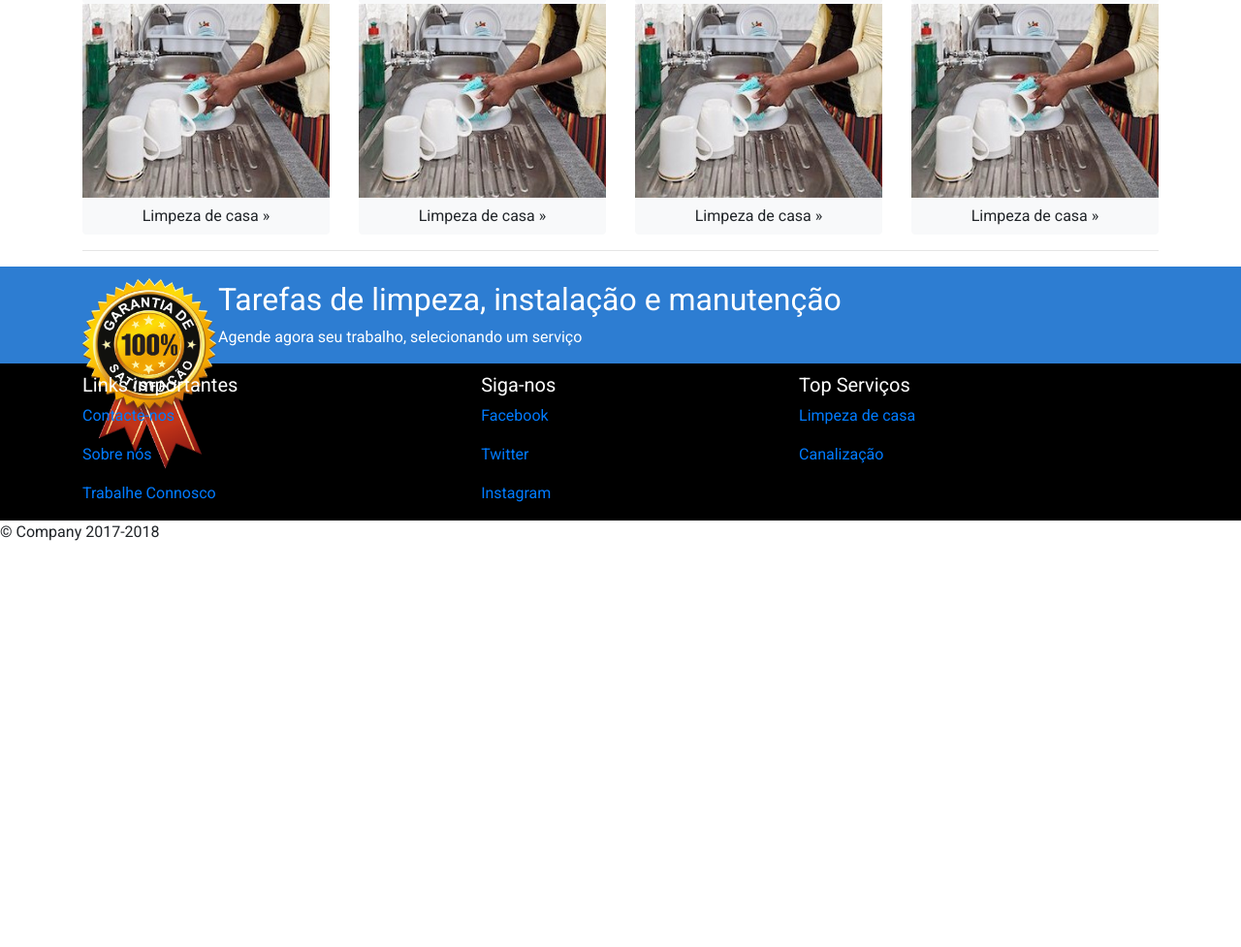
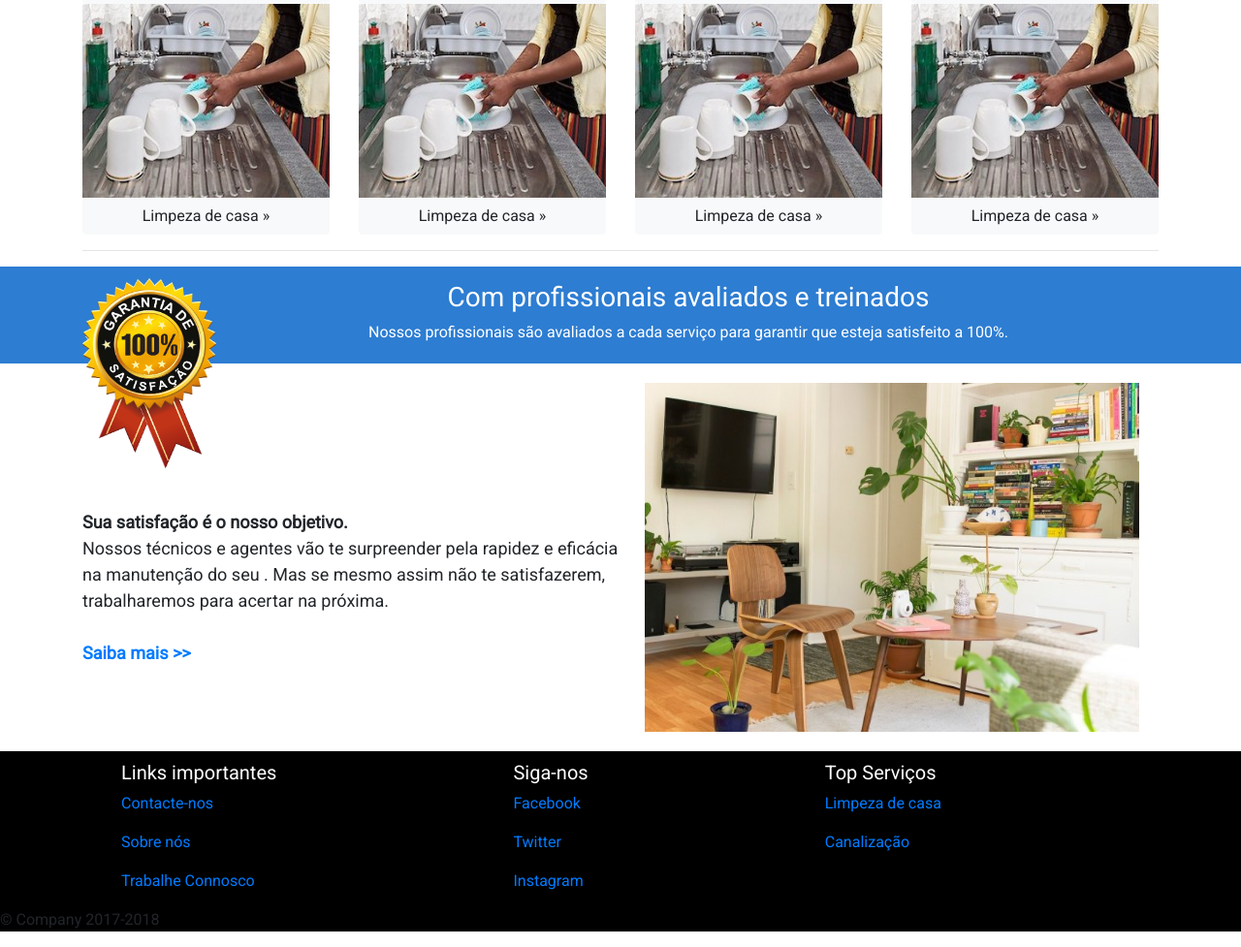
Before and after one commit to AbelKinkela/WeezaProject, a Django app: page / in a window 1280 px wide. Shown: the part 882-1859 px from the top of the page at 97% size. Before the commit the page ends 1440 px from the top, so only its background shows below. Run offline with Django 3.2, Linux system fonts and the light colour scheme; some libraries are stand-ins or nearby versions.

Commit message:
melhorias na barra de garantia e no footer

```diff
--- a/common-static/css/styles.css
+++ b/common-static/css/styles.css
@@ -72,12 +72,12 @@ body {
     height: 100px;
 }
 
-.banner-bar-text{
+.banner-bar-text, .garanty-bar-text{
     padding-top: 15px;
+
 }
 
 .garanty-bar{
-
     background-color: #2D7DD2;
     color: #ffffff;
     height: 100px;
@@ -95,6 +95,24 @@ body {
 .garanty-bar div{
     flex-grow: 2;
 }
+.garanty-bar div > div{
+    text-align: center;
+}
+
+.garanty-content{
+    display: flex;
+}
+
+.garanty-content img{
+    padding: 20px;
+    flex-grow: 2
+}
+
+.garanty-text{
+    font-size: 18px;
+    padding: 150px 0px 0px 0px;
+
+}
 
 footer{
     background-color: black;
@@ -107,4 +125,6 @@ footer > div{
 
 footer div > div{
     flex-grow: 1;
+    padding-left: 20px;
+
 }
--- a/main/templates/html/index.html
+++ b/main/templates/html/index.html
@@ -128,21 +128,34 @@
                 <img class="img-responsive" src="{% static 'img/selo-garantia.png' %}" alt="Chania" width="250"
                     height="200">
                 <div>
-                    <h2 class="banner-bar-text">Tarefas de limpeza, instalação e manutenção</h2>
-                    <p>Agende agora seu trabalho, selecionando um serviço</p>
+                    <h3 class="garanty-bar-text">Com profissionais avaliados e treinados</h3>
+                    <p>Nossos profissionais são avaliados a cada serviço para garantir que esteja satisfeito a 100%.</p>
                 </div>
             </div>
+
         </div>
+        <div class="container garanty-content">
+            <p class="garanty-text"><strong>Sua satisfação é o nosso objetivo.</strong> <br>
+                Nossos técnicos e agentes vão te surpreender pela rapidez e eficácia na manutenção do seu . Mas se mesmo
+                assim
+                não te
+                satisfazerem, trabalharemos para acertar na próxima. <br><br>
+                <a href="#"><strong>Saiba mais >></strong></a>
+            </p>
+            <img src="{% static 'img/tidy-home.jpg' %}" alt="" width="550" height="400">
+        </div>
+    </main>
 
-    </main>
 
     <footer>
         <div class="container">
             <div>
-                <h5>Links importantes</h5>
-                <p><a href="#">Contacte-nos</a></p>
-                <p><a href="#">Sobre nós</a></p>
-                <p><a href="#">Trabalhe Connosco</a></p>
+                <div>
+                    <h5>Links importantes</h5>
+                    <p><a href="#">Contacte-nos</a></p>
+                    <p><a href="#">Sobre nós</a></p>
+                    <p><a href="#">Trabalhe Connosco</a></p>
+                </div>
             </div>
             <div>
                 <h5>Siga-nos</h5>
@@ -156,12 +169,10 @@
                 <p><a href="#">Canalização</a></p>
             </div>
         </div>
+        <p>
+            &copy; Company 2017-2018
+        </p>
     </footer>
-    <div>
-        <p>&copy; Company 2017-2018</p>
-    </div>
-
-
     <script src="{% static 'jquery-3.4.1.min.js' %}" crossorigin="anonymous"></script>
     <script src="{% static 'popper.min.js' %}"></script>
     <script src="{% static 'js/bootstrap.min.js' %}"></script>
```
Also changed, not shown: common-static/img/cleaning.jpg (added), common-static/img/cleaning1.jpg (added), common-static/img/home.jpg (added), common-static/img/tidy-home.jpg (added).
